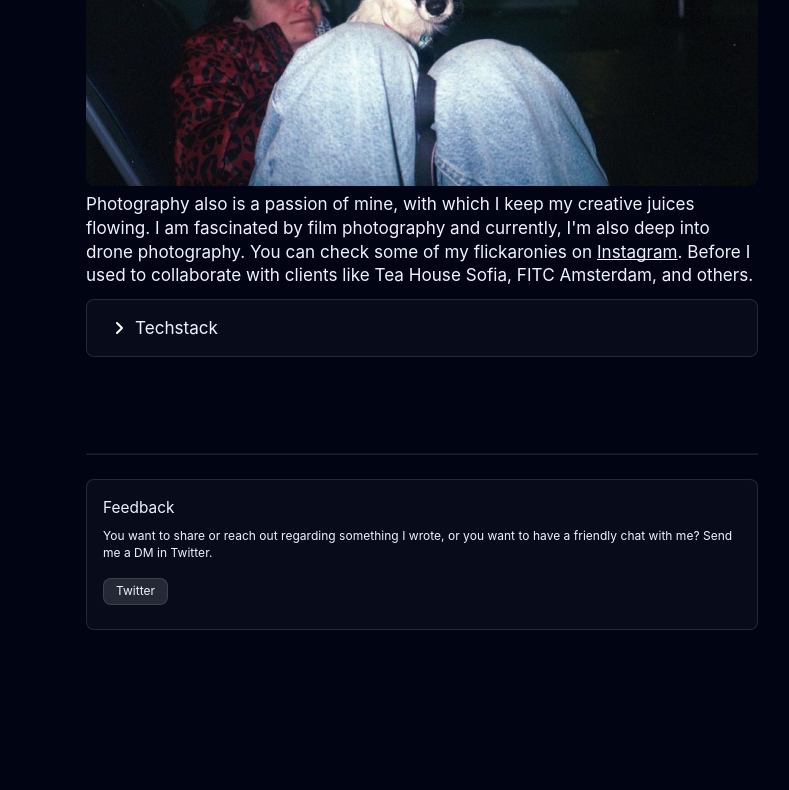
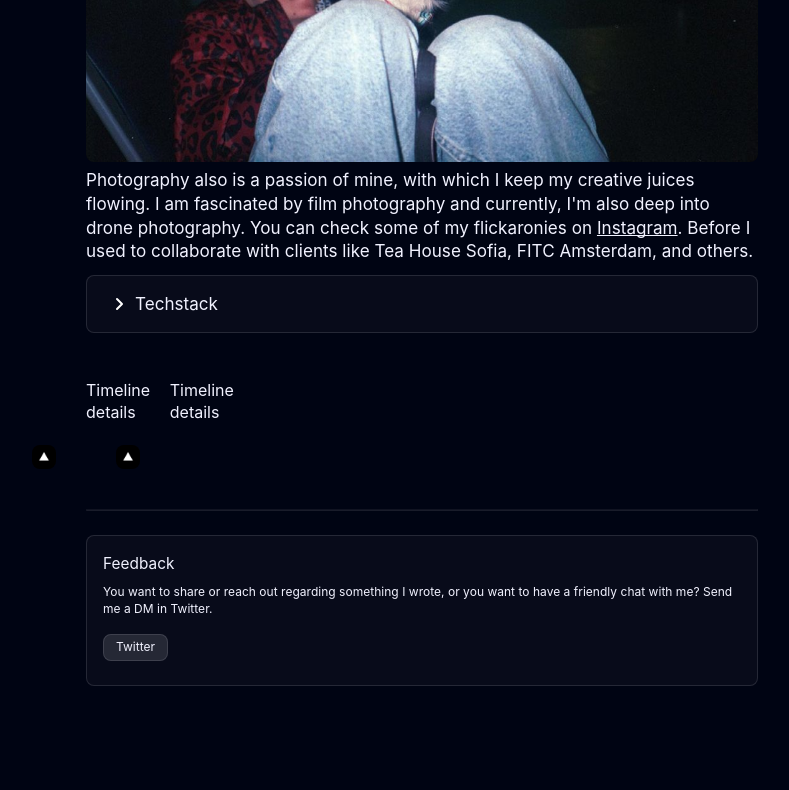
Before and after one commit to boriskirov/boris-kirov-portfolio, a Next.js app: page /about in a window 1280 px wide. Shown: the part 1455-2245 px from the top of the page, without its empty margins (218-1007 px from the left). Built offline with nearby package versions, Linux system fonts and the light colour scheme.

Commit message:
timeline

```diff
--- a/pages/_app.js
+++ b/pages/_app.js
@@ -6,6 +6,7 @@ import "../styles/equalizer.css";
 import "../styles/colors-schema.css";
 import "../styles/toast.css";
 import "../styles/search.css";
+
 import Script from "next/script";
 
 const MyApp = ({ Component, pageProps }) => {
--- a/pages/about.js
+++ b/pages/about.js
@@ -5,10 +5,8 @@ import Link from "next/link";
 import MainWrapper from "../components/mainWrapper";
 import Main from "../components/innerWrapper";
 import Footer from "../components/Footer/footer";
-import CurrentlyListening from "../components/currentlyListening";
 import Image from "next/image";
 import FeedbackForm from "../components/feedbackForm";
-import StravaStats from "../components/stravaCard";
 import WebStack from "../components/Webstack/webstack";
 import boris from "../public/boris.json";
 
@@ -25,6 +23,7 @@ const About = () => (
         <Link href="/" className="backButton">
           Back
         </Link>
+
         <h1 className="heading2Xl">Здрасти,</h1>
         <div className="contentWrapper">
           <Image
@@ -122,6 +121,42 @@ const About = () => (
             <WebStack />
           </section>
 
+          <div className="timeline-main-container">
+            <div className="timeline-wrapper">
+              <div>
+                <a className="timeline-link">
+                  <i className="timeline-icon">
+                    <Image
+                      src="/vercel.png"
+                      className="stack-card-img"
+                      width={24}
+                      height={24}
+                      alt="icon test"
+                    />
+                  </i>
+                </a>
+              </div>
+              <i className="timeline-spacer"></i>
+              <div className="timeline-details">Timeline details</div>
+            </div>
+            <div className="timeline-wrapper">
+              <div>
+                <a className="timeline-link">
+                  <i className="timeline-icon">
+                    <Image
+                      src="/vercel.png"
+                      className="stack-card-img"
+                      width={24}
+                      height={24}
+                      alt="icon test"
+                    />
+                  </i>
+                </a>
+              </div>
+              <i className="timeline-spacer"></i>
+              <div className="timeline-details">Timeline details</div>
+            </div>
+          </div>
           <FeedbackForm
             description={
               "You want to share or reach out regarding something I wrote, or you want to have a friendly chat with me? Send me a DM in Twitter."
--- a/styles/styles.css
+++ b/styles/styles.css
@@ -524,6 +524,87 @@ details[open] summary {
   padding: 0 var(--space-large);
 }
 
+// Timeline
+
+.timeline-link {
+  display: inherit;
+  height: 80px;
+  border-color: #ff6363;
+  position: relative;
+  display: block;
+  width: 0;
+  border: 1px solid var(--blue-2);
+  border-radius: 1px;
+  cursor: pointer;
+  transition-duration: 0.15s;
+  transition-property: all;
+  transition-timing-function: cubic-bezier(0.4, 0, 0.2, 1);
+}
+
+.timeline-link:before {
+  position: absolute;
+  top: -10px;
+  right: -10px;
+  bottom: -40px;
+  left: -10px;
+  content: "";
+}
+
+.timline-details {
+  /* position: absolute; */
+  top: calc(100% + 40px);
+  width: 240px;
+  /* opacity: 0; */
+  text-align: center;
+  transform: translateX(-50%);
+  transition-duration: 0.3s;
+  transition-property: opacity;
+  transition-timing-function: cubic-bezier(0.4, 0, 0.2, 1);
+}
+
+.timeline-spacer {
+  display: inherit;
+  height: 24px;
+  background-image: repeating-linear-gradient(
+    90deg,
+    transparent,
+    transparent 9px,
+    hsla(0, 0%, 100%, 0.2) 0,
+    hsla(0, 0%, 100%, 0.2) 10px
+  );
+}
+
+.timeline-icon {
+  position: absolute;
+  top: calc(100% + 16px);
+  left: -50%;
+  display: flex;
+  width: 42px;
+  align-items: center;
+  justify-content: center;
+  color: hsla(0, 0%, 100%, 0.2);
+  transform: translateX(-50%);
+  transition-duration: 0.15s;
+  transition-property: all;
+  transition-timing-function: cubic-bezier(0.4, 0, 0.2, 1);
+}
+
+.timeline-wrapper {
+  position: relative;
+  display: grid;
+  grid-template-columns: auto 1fr;
+  width: 100%;
+}
+
+.timeline-main-container {
+  display: grid;
+  width: 970px;
+  height: 80px;
+  grid-template-columns: repeat(8, minmax(1px, 1fr)) 2px;
+}
+
+// end of timeline
+
 .backButton {
   cursor: w-resize;
   margin-bottom: var(--space-xlarge);
```
